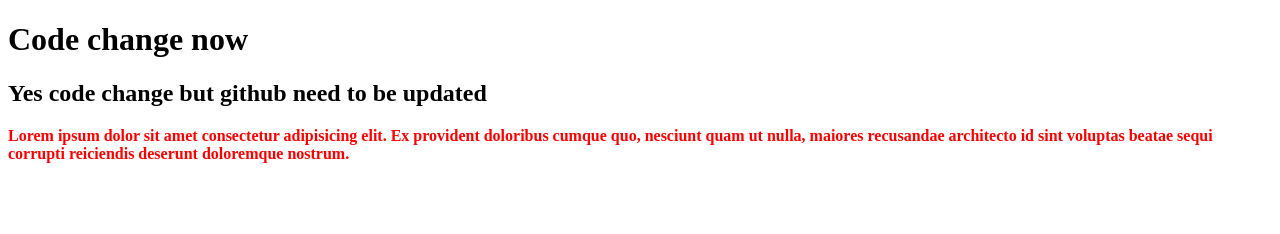
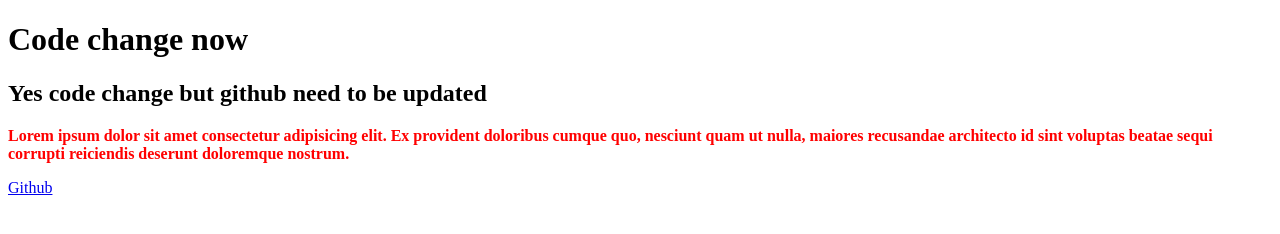
Before and after one commit to Rifat39/my-second-repo, a plain HTML site: page index.html in a window 1280 px wide. Drawn offline with Linux system fonts and the light colour scheme.

Commit message:
link add

```diff
--- a/index.html
+++ b/index.html
@@ -16,5 +16,6 @@
       architecto id sint voluptas beatae sequi corrupti reiciendis deserunt
       doloremque nostrum.
     </p>
+    <a href="https://github.com/Rifat39/my-second-repo">Github</a>
   </body>
 </html>
```
